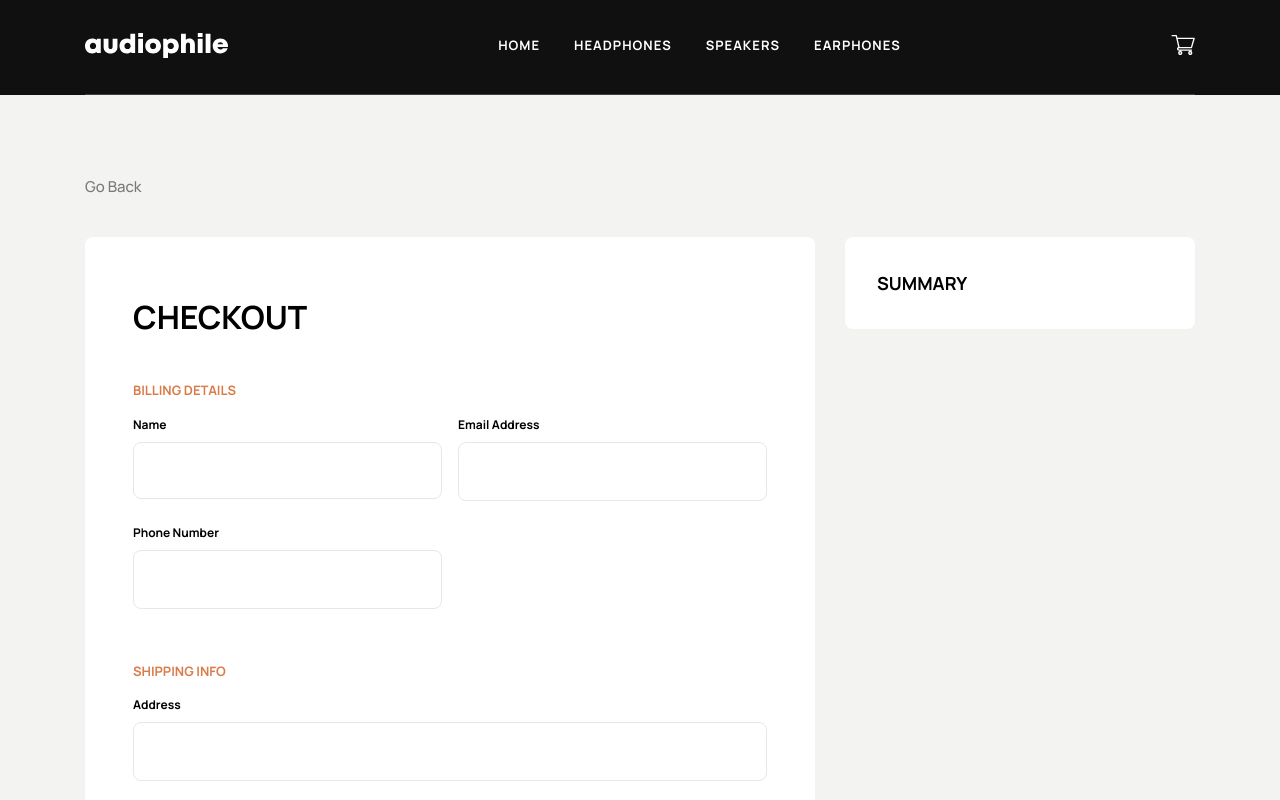
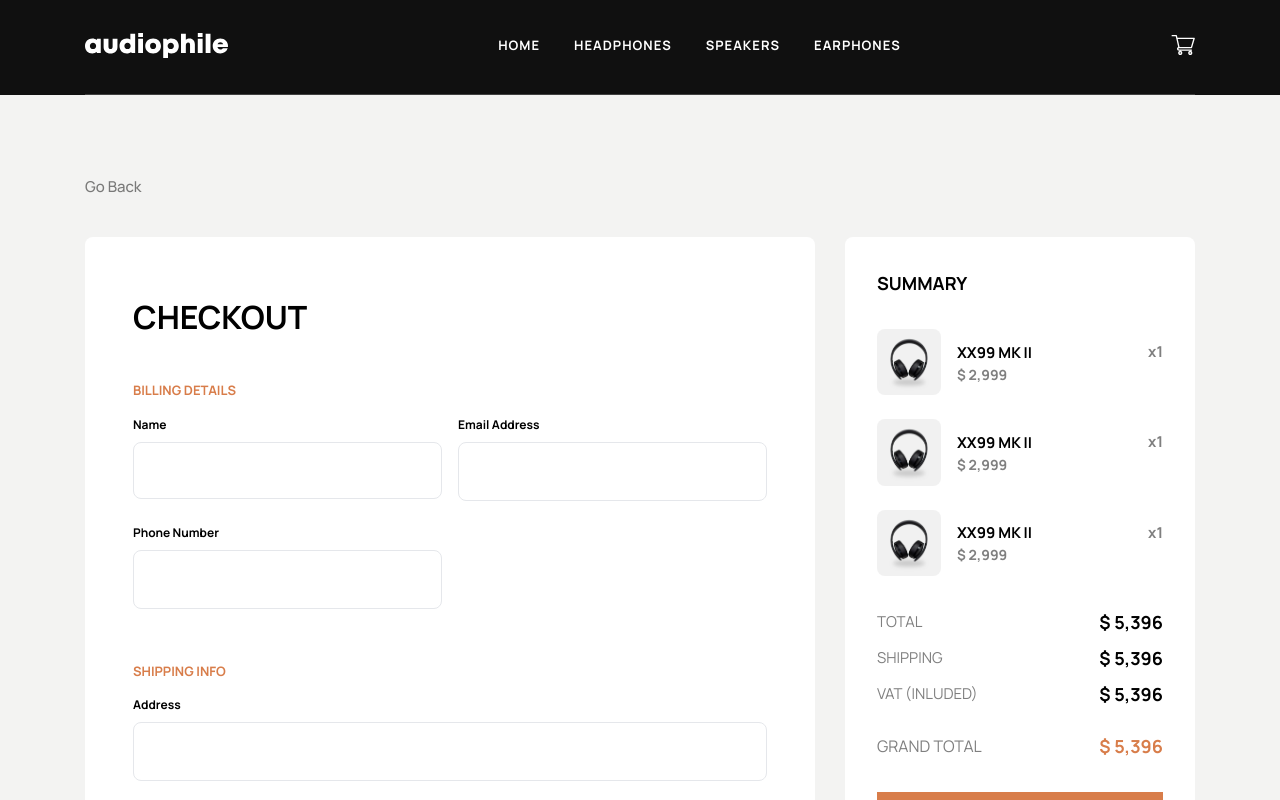
Before and after one commit to Mikoyzskie/fm-audiophile, a Next.js app: page /checkout in a window 1280 px wide. Shown: the top 800 px of the page. Built offline with nearby package versions, Linux system fonts and the light colour scheme.

Commit message:
chore: +draft summary

```diff
--- a/src/app/checkout/page.tsx
+++ b/src/app/checkout/page.tsx
@@ -1,6 +1,7 @@
 import Header from "@/components/header"
 import Footer from "@/components/footer"
 import Back from "@/components/inner/goback"
+import Image from "next/image"
 
 
 import type { Metadata } from "next";
@@ -98,8 +99,79 @@ export default function page() {
                             </div>
                         </div>
                     </div>
-                    <div className="bg-white max-w-[350px] max-h-[612opx] h-full p-8 w-full rounded-lg">
+                    <div className="bg-white max-w-[350px] max-h-[612opx] h-full p-8 w-full rounded-lg flex flex-col gap-8">
                         <h3 className="font-bold text-lg">SUMMARY</h3>
+                        <div className="flex flex-col gap-6">
+                            <div className="flex justify-between">
+                                <div className="flex gap-4 items-center">
+                                    <Image
+                                        src={"/product-xx99-mark-two-headphones/desktop/image-product.jpg"}
+                                        alt="Product Image"
+                                        height={64}
+                                        width={64}
+                                        className="rounded-lg"
+                                    />
+                                    <div className="font-bold leading-[25px] gap-2">
+                                        <p className="text-[15px]">XX99 MK II</p>
+                                        <p className="text-sm text-[rgba(0,0,0,0.5)]">$ 2,999</p>
+                                    </div>
+                                </div>
+                                <span className="text-[rgba(0,0,0,0.5)] font-bold text-[15px] py-3">x1</span>
+                            </div>
+                            <div className="flex justify-between">
+                                <div className="flex gap-4 items-center">
+                                    <Image
+                                        src={"/product-xx99-mark-two-headphones/desktop/image-product.jpg"}
+                                        alt="Product Image"
+                                        height={64}
+                                        width={64}
+                                        className="rounded-lg"
+                                    />
+                                    <div className="font-bold leading-[25px] gap-2">
+                                        <p className="text-[15px]">XX99 MK II</p>
+                                        <p className="text-sm text-[rgba(0,0,0,0.5)]">$ 2,999</p>
+                                    </div>
+                                </div>
+                                <span className="text-[rgba(0,0,0,0.5)] font-bold text-[15px] py-3">x1</span>
+                            </div>
+                            <div className="flex justify-between">
+                                <div className="flex gap-4 items-center">
+                                    <Image
+                                        src={"/product-xx99-mark-two-headphones/desktop/image-product.jpg"}
+                                        alt="Product Image"
+                                        height={64}
+                                        width={64}
+                                        className="rounded-lg"
+                                    />
+                                    <div className="font-bold leading-[25px] gap-2">
+                                        <p className="text-[15px]">XX99 MK II</p>
+                                        <p className="text-sm text-[rgba(0,0,0,0.5)]">$ 2,999</p>
+                                    </div>
+                                </div>
+                                <span className="text-[rgba(0,0,0,0.5)] font-bold text-[15px] py-3">x1</span>
+                            </div>
+                        </div>
+                        <div>
+                            <div className="flex flex-col gap-2 text-[rgba(0,0,0,0.5)] text-[15px] pb-6">
+                                <div className="flex justify-between items-center">
+                                    <p>TOTAL</p>
+                                    <p className="text-black font-bold text-lg">$ 5,396</p>
+                                </div>
+                                <div className="flex justify-between items-center">
+                                    <p>SHIPPING</p>
+                                    <p className="text-black font-bold text-lg">$ 5,396</p>
+                                </div>
+                                <div className="flex justify-between items-center">
+                                    <p>{"VAT (INLUDED)"}</p>
+                                    <p className="text-black font-bold text-lg">$ 5,396</p>
+                                </div>
+                            </div>
+                            <div className="flex justify-between items-center">
+                                <p className="text-[rgba(0,0,0,0.5)]">GRAND TOTAL</p>
+                                <p className="text-[#D87D4A] font-bold text-lg">$ 5,396</p>
+                            </div>
+                        </div>
+                        <button className="button-1 w-full sub-title">CONTINUE & PAY</button>
                     </div>
                 </div>
             </div>
```
